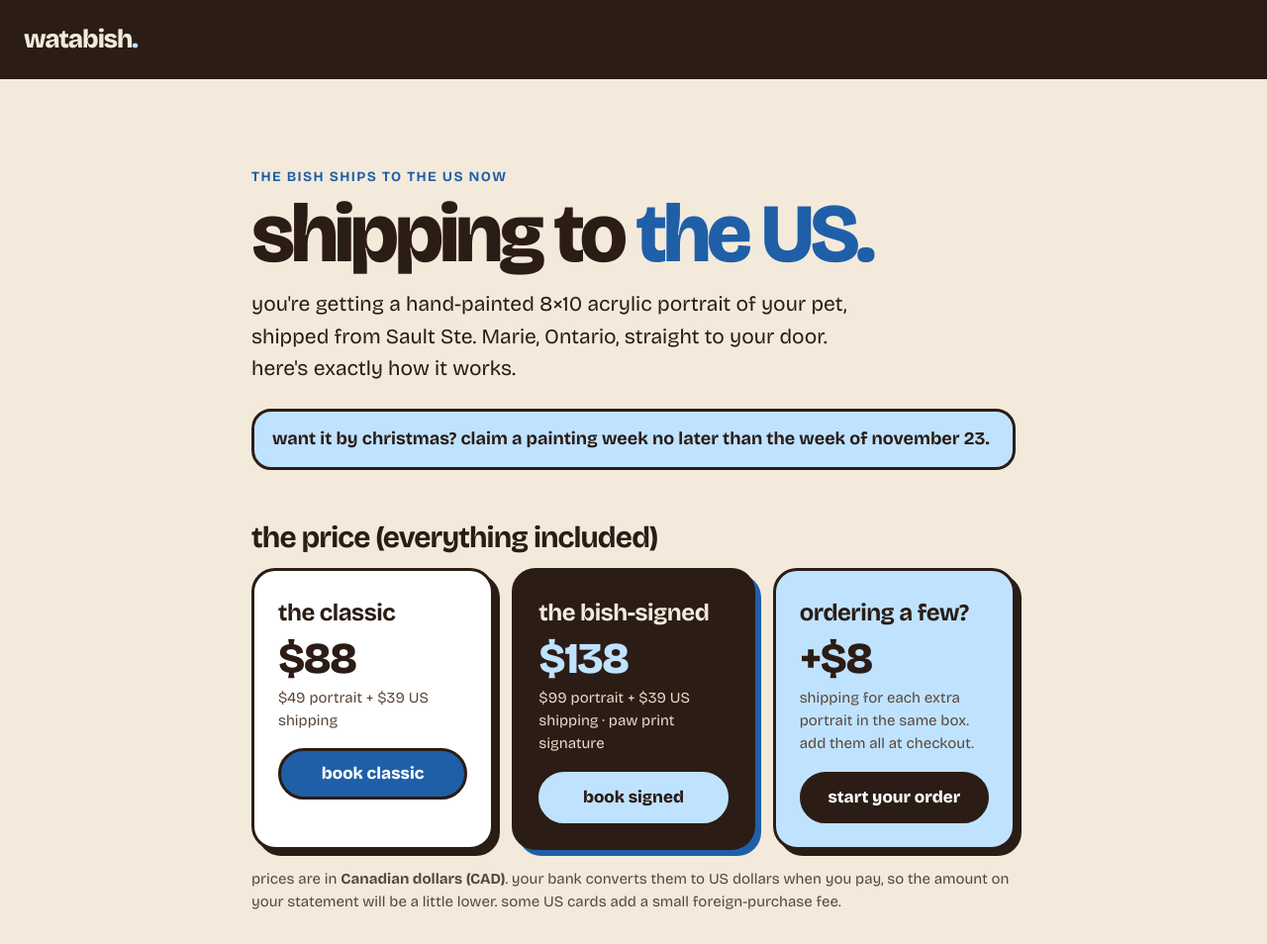
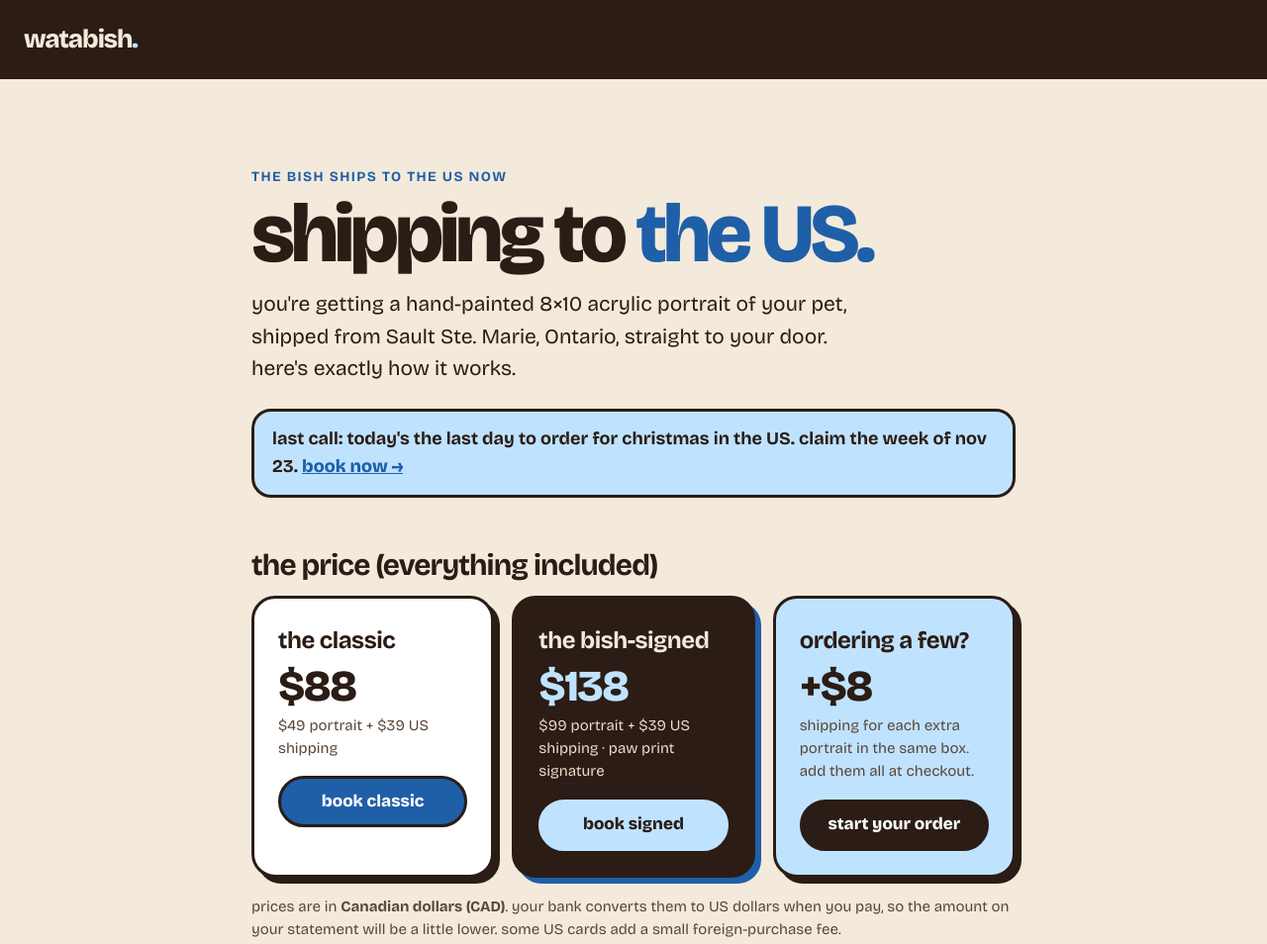
Before and after one commit to ayafdez/watabish-site, a plain HTML site: page us.html in a window 1280 px wide. Shown: the top 954 px of the page at 99% size. Drawn offline with nearby package versions, Linux system fonts and the light colour scheme.

Commit message:
Holiday cut-off banner, gift-card switch, and Monday week fix (#14)
- holiday.js: date-aware banner (Toronto time) on home, US page and shop.
  US cut-off Nov 16, Canada Nov 30, gift-card mode until Dec 24, then hidden.
  After the Canada cut-off, gift guide buttons link to gift cards.
- shop: ?gift=1 opens the gift card step with no default portrait.
- shop: on Mondays the week list skipped the Monday exactly 7 days away,
  which the checkout worker allows. Now matches MIN_DAYS_AHEAD.


Claude-Session: https://claude.ai/code/session_01Re4DkkNGwc3p4Ri2U2pCMQ

Co-authored-by: Claude <noreply@anthropic.com>

```diff
--- /dev/null
+++ b/holiday.js
@@ -0,0 +1,76 @@
+/* =====================================================================
+   HOLIDAY CUT-OFFS — the site switches itself by date (Toronto time).
+   Edit these dates each year; nothing else needs to change.
+   - usLastOrder / caLastOrder: last day someone can claim a painting week
+     that still arrives by Christmas (the week of Nov 23 / Dec 7 must be at
+     least 7 days away, so it's the Monday one week before).
+   - giftUntil: after this day the banner disappears.
+   Test any date by adding ?holiday_date=2026-12-02 to a page's address.
+   ===================================================================== */
+const HOLIDAY = {
+  usLastOrder: "2026-11-16",
+  caLastOrder: "2026-11-30",
+  caLastWeek: "dec 7",
+  usLastWeek: "nov 23",
+  giftUntil: "2026-12-24",
+};
+
+(() => {
+  const override = new URLSearchParams(location.search).get("holiday_date");
+  const today = /^\d{4}-\d{2}-\d{2}$/.test(override || "") ? override
+    : new Intl.DateTimeFormat("en-CA", { timeZone: "America/Toronto", year: "numeric", month: "2-digit", day: "2-digit" }).format(new Date());
+  const days = (a, b) => Math.round((Date.parse(b) - Date.parse(a)) / 864e5);
+
+  const phase = today <= HOLIDAY.usLastOrder ? "both"
+    : today <= HOLIDAY.caLastOrder ? "canada"
+    : today <= HOLIDAY.giftUntil ? "gift" : "off";
+  document.documentElement.dataset.holiday = phase;
+  if (phase === "off") return;
+
+  // Links are written relative to the page they're on
+  const inShop = /\/shop\//.test(location.pathname);
+  const shop = inShop ? "index.html" : "shop/index.html";
+  const giftUrl = `${shop}?gift=1`;
+  const caLeft = days(today, HOLIDAY.caLastOrder);
+  const caWhen = caLeft === 0 ? "today's the last day" : caLeft === 1 ? "1 day left" : `${caLeft} days left`;
+  const a = (href, text) => `<a href="${href}">${text}</a>`;
+
+  const MSG = {
+    both: {
+      home: `christmas cut-offs: <b>US orders close tonight.</b> canada: ${caWhen} (by nov 30). ${a(shop, "claim a painting week →")}`,
+      us:   `<b>last call: today's the last day to order for christmas in the US.</b> claim the week of ${HOLIDAY.usLastWeek}. ${a(`${shop}?portrait=std`, "book now →")}`,
+      shop: `christmas cut-offs: <b>US orders close tonight</b> (week of ${HOLIDAY.usLastWeek}). canada: ${caWhen}, pick a week up to ${HOLIDAY.caLastWeek}.`,
+    },
+    canada: {
+      home: `<b>canada: ${caWhen} to order a portrait for christmas.</b> in the US? too late for paint, perfect for a ${a(giftUrl, "gift card →")}`,
+      us:   `<b>too late to paint one by christmas</b> (customs is slow, the bish is slower). send a gift card instead: emailed to them, they pick the pet. ${a(giftUrl, "send a gift card →")}`,
+      shop: `<b>canada: ${caWhen} for christmas</b>, pick a week up to ${HOLIDAY.caLastWeek}. in the US? ${a(giftUrl, "a gift card")} is the move.`,
+    },
+    gift: {
+      home: `<b>too late for paint by christmas. not too late for a gift card:</b> emailed to them, they pick the pet. ${a(giftUrl, "send one →")}`,
+      us:   `<b>too late for paint by christmas. not too late for a gift card:</b> emailed to them, they pick the pet. ${a(giftUrl, "send one →")}`,
+      shop: `<b>christmas painting weeks are done.</b> a gift card still makes it: emailed to them, they pick the pet. ${a(giftUrl, "send one →")}`,
+    },
+  };
+
+  document.querySelectorAll("[data-holiday-bar]").forEach(el => {
+    const html = MSG[phase][el.dataset.holidayBar];
+    if (!html) return;
+    el.innerHTML = html;
+    el.hidden = false;
+  });
+
+  // Once nobody can get a portrait by Christmas, gift buttons sell gift cards
+  if (phase === "gift") {
+    document.querySelectorAll("[data-holiday-gift]").forEach(el => {
+      el.href = giftUrl;
+      if (el.dataset.holidayGift) el.textContent = el.dataset.holidayGift;
+    });
+  }
+  if (phase !== "both") {
+    document.querySelectorAll("[data-holiday-us-gift]").forEach(el => {
+      el.href = giftUrl;
+      if (el.dataset.holidayUsGift) el.textContent = el.dataset.holidayUsGift;
+    });
+  }
+})();
--- a/us.html
+++ b/us.html
@@ -38,6 +38,8 @@ ol.steps{list-style:none;padding:0;margin:0;display:flex;flex-direction:column;g
 ol.steps li{counter-increment:s;display:flex;gap:16px;align-items:flex-start;background:#FFFFFF;border:3px solid #2B1C15;border-radius:20px;padding:18px 20px}
 ol.steps li::before{content:counter(s);flex:0 0 auto;width:40px;height:40px;border-radius:999px;background:#2B1C15;color:#BFE3FF;display:flex;align-items:center;justify-content:center;font-weight:800;font-size:19px}
 ol.steps b{display:block;font-size:20px;margin-bottom:2px}
+.box a{font-weight:800;white-space:nowrap}
+html[data-holiday=off] [data-holiday-bar]{display:none}
 .box{background:#BFE3FF;border:3px solid #2B1C15;border-radius:20px;padding:20px 22px}
 ul{padding-left:22px;margin:0 0 12px}
 li{margin:0 0 8px}
@@ -52,7 +54,7 @@ footer a{color:#BFE3FF}
 <p class="kicker">the bish ships to the US now</p>
 <h1>shipping to <span>the US.</span></h1>
 <p class="lede">you're getting a hand-painted 8×10 acrylic portrait of your pet, shipped from Sault Ste. Marie, Ontario, straight to your door. here's exactly how it works.</p>
-<p class="box" style="margin:-12px 0 36px;padding:14px 18px;font-weight:700">want it by christmas? claim a painting week no later than the week of november 23.</p>
+<p class="box" data-holiday-bar="us" style="margin:-12px 0 36px;padding:14px 18px;font-weight:700">want it by christmas? claim a painting week no later than the week of november 23.</p>
 
 <h2>the price (everything included)</h2>
 <div class="cards">
@@ -103,6 +105,7 @@ footer a{color:#BFE3FF}
 <p>the full details are in our <a href="terms.html">terms</a> and <a href="privacy.html">privacy policy</a>. questions? email <a href="mailto:aya@likhangmaya.com">aya@likhangmaya.com</a> or dm <a href="https://www.instagram.com/watabish_/">@watabish_</a>.</p>
 </main>
 <footer><div><span>© 2026 watabish · painted in Sault Ste. Marie, Ontario</span><span><a href="index.html">home</a> · <a href="shop/index.html">shop</a> · <a href="terms.html">terms</a> · <a href="privacy.html">privacy</a></span></div></footer>
+<script src="holiday.js" defer></script>
 <script src="ask.js" defer></script>
 <!-- Cloudflare Web Analytics --><script type='module' src='https://static.cloudflareinsights.com/beacon.min.js' data-cf-beacon='{"token": "e59c6eb38a8e4eec98ada1d31cd5fb8e"}'></script><!-- End Cloudflare Web Analytics -->
 </body>
```
Also changed, not shown: index.html (+11 -4 lines), shop/index.html (+16 -2 lines).
